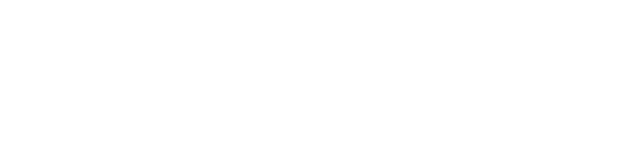
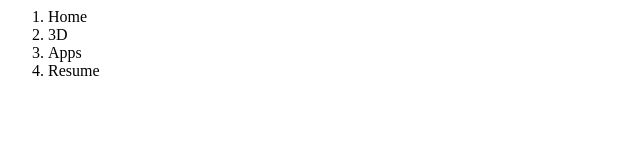
Before and after one commit to reesebrewerii/personal_website, a plain HTML site: page index.html in a window 1280 px wide. Shown: the whole page, without its empty margins (0-640 px from the left). Drawn offline with Linux system fonts and the light colour scheme.

Commit message:
more changes

```diff
--- a/index.html
+++ b/index.html
@@ -8,7 +8,12 @@
    </head>
 
    <body>
-
+     <ol>
+         <li>Home</li>
+         <li>3D</li>
+         <li>Apps</li>
+         <li>Resume</li>
+     </ol>
 
 
    </body>
```
